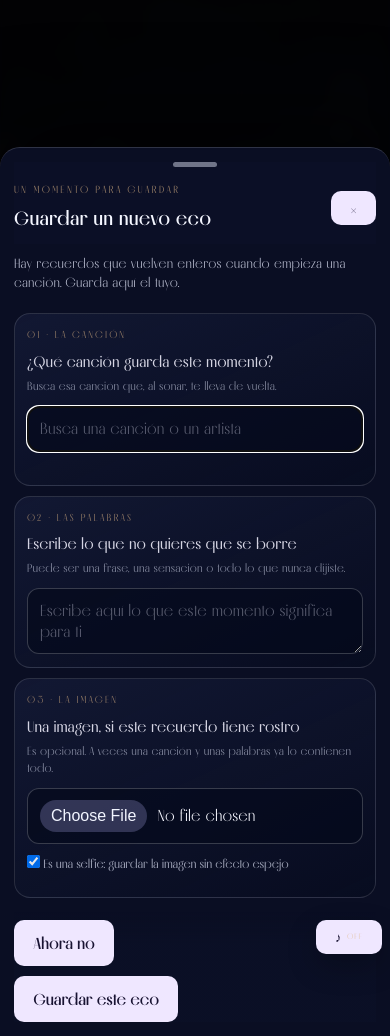
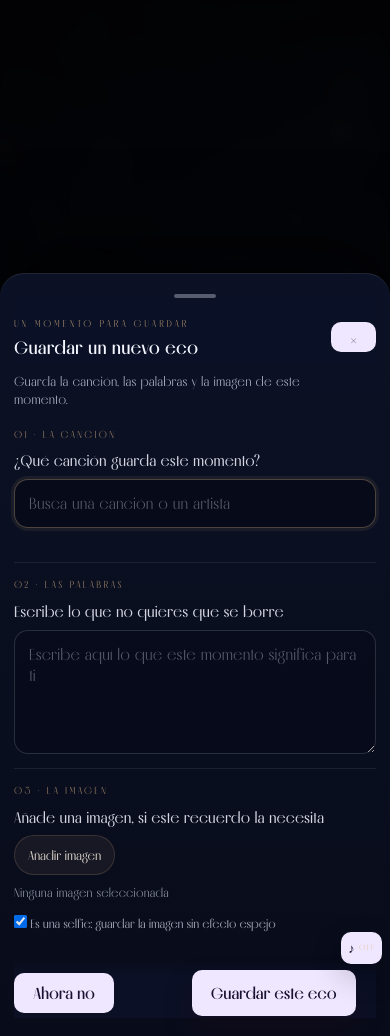
Before and after one commit to celiaefe/eco, a Flask app: page /recuerdos?crear=1 in a window 390 px wide. Run offline with Flask 3, Linux system fonts and the light colour scheme; data comes from the database, SQL or seed files in the repository; data that the repository does not hold is empty.

Commit message:
Refine Eco mobile surfaces

```diff
--- a/static/css/mobile.css
+++ b/static/css/mobile.css
@@ -122,24 +145,24 @@
 
   .nuevo-recuerdo-panel{
     max-height: 88svh;
-    padding: 14px 14px calc(env(safe-area-inset-bottom, 0px) + 14px);
+    padding: calc(max(16px, env(safe-area-inset-top, 0px)) + 4px) 14px calc(env(safe-area-inset-bottom, 0px) + 18px);
   }
 
   .nuevo-recuerdo-head h2{
-    font-size: 1.2rem;
+    font-size: 1.12rem;
   }
 
   .nuevo-recuerdo-sub{
-    max-width: 38ch;
-    line-height: 1.4;
+    max-width: 32ch;
+    line-height: 1.35;
   }
 
   .nuevo-recuerdo-form{
-    gap: 10px;
+    gap: 14px;
   }
 
   .nuevo-recuerdo-paso{
-    padding: 13px 12px;
+    padding: 0;
   }
 
   .nuevo-recuerdo-panel .nuevo-recuerdo-form input[type="text"],
@@ -149,17 +172,48 @@
     font-size: 16px;
   }
 
+  .nuevo-recuerdo-panel .nuevo-recuerdo-form textarea{
+    min-height: 124px;
+  }
+
+  .nuevo-recuerdo-file-trigger{
+    min-height: 40px;
+    padding: 0 13px;
+    font-size: 0.8rem;
+  }
+
+  .nuevo-recuerdo-file-name{
+    font-size: 0.78rem;
+  }
+
   .nuevo-recuerdo-actions{
     position: sticky;
     bottom: 0;
     z-index: 2;
-    padding: 8px 0 0;
-    background: linear-gradient(180deg, transparent, rgba(11,16,38,.96) 28%);
+    grid-template-columns: 1fr 1.1fr;
+    padding: 10px 0 calc(env(safe-area-inset-bottom, 0px) + 2px);
+    background: linear-gradient(180deg, transparent, rgba(11,16,38,.97) 28%);
   }
 
   .nuevo-recuerdo-btn-secundario,
   .nuevo-recuerdo-btn-primario{
     min-height: 46px;
+  }
+
+  .nuevo-recuerdo-btn-secundario{
+    min-height: 0;
+    font-size: 0.86rem;
+  }
+
+  .recuerdos-page .ambient-toggle,
+  body.panel-abierto .ambient-toggle,
+  body.modo-crear .ambient-toggle{
+    right: max(8px, env(safe-area-inset-right));
+    bottom: calc(72px + env(safe-area-inset-bottom));
+    min-height: 32px;
+    padding: 5px 7px;
+    gap: 4px;
+    font-size: 9px;
   }
 
   /* Biblioteca and memory detail */
--- a/static/css/style.css
+++ b/static/css/style.css
@@ -1196,15 +1196,16 @@ body.js-scroll-intro .zona-recuerdos.visible {
   bottom: 0;
   top: auto;
   width: auto;
-  max-height: 78vh;
+  max-height: min(86svh, 860px);
   overflow-y: auto;
-  background: rgba(11, 16, 38, 0.92);
-  border: 1px solid rgba(240, 242, 255, 0.16);
-  border-top-left-radius: 26px;
-  border-top-right-radius: 26px;
+  background:
+    linear-gradient(180deg, rgba(12, 18, 38, 0.97), rgba(8, 12, 27, 0.96));
+  border: 1px solid rgba(240, 242, 255, 0.10);
+  border-top-left-radius: 28px;
+  border-top-right-radius: 28px;
   border-bottom-left-radius: 0;
   border-bottom-right-radius: 0;
-  padding: 22px 22px calc(env(safe-area-inset-bottom, 0px) + 22px);
+  padding: calc(max(18px, env(safe-area-inset-top, 0px)) + 4px) 24px calc(env(safe-area-inset-bottom, 0px) + 28px);
   z-index: 40;
   box-shadow: 0 -30px 80px rgba(0, 0, 0, 0.6);
   transform: translateY(105%);
@@ -1252,74 +1253,88 @@ body.js-scroll-intro .zona-recuerdos.visible {
   display: grid;
   grid-template-columns: 1fr auto;
   align-items: center;
-  gap: 8px;
+  gap: 10px;
 }
 
 .nuevo-recuerdo-kicker{
   display: block;
-  margin-bottom: 5px;
+  margin-bottom: 6px;
   color: rgba(214, 176, 130, 0.72);
-  font-size: 0.65rem;
-  letter-spacing: 0.22em;
+  font-size: 0.63rem;
+  letter-spacing: 0.28em;
   text-transform: uppercase;
 }
 
 .nuevo-recuerdo-handle{
   grid-column: 1 / -1;
-  width: 44px;
-  height: 5px;
+  width: 42px;
+  height: 4px;
   border-radius: 999px;
-  margin: 0 auto 6px;
-  background: rgba(235, 239, 255, 0.45);
+  margin: 0 auto 8px;
+  background: rgba(235, 239, 255, 0.34);
 }
 
 .nuevo-recuerdo-head h2{
   margin: 0;
+  line-height: 1.04;
 }
 
 .nuevo-recuerdo-close{
-  width: 34px;
-  height: 34px;
+  width: 30px;
+  height: 30px;
   border-radius: 999px;
-  border: 1px solid rgba(255,255,255,0.26);
-  background: rgba(255,255,255,0.08);
-  color: #eff3ff;
-  font-size: 1.15rem;
+  border: 1px solid rgba(255,255,255,0.14);
+  background: rgba(255,255,255,0.04);
+  color: rgba(239, 243, 255, 0.8);
+  font-size: 1rem;
   line-height: 1;
   cursor: pointer;
+  transition: background 0.2s ease, border-color 0.2s ease, color 0.2s ease;
+}
+
+.nuevo-recuerdo-close:hover,
+.nuevo-recuerdo-close:focus-visible{
+  background: rgba(255,255,255,0.08);
+  border-color: rgba(255,255,255,0.22);
+  color: #eff3ff;
 }
 
 .nuevo-recuerdo-sub{
-  max-width: 52ch;
-  margin: 12px 0 20px;
-  font-size: 0.94rem;
-  line-height: 1.55;
+  max-width: 38ch;
+  margin: 10px 0 18px;
+  font-size: 0.9rem;
+  line-height: 1.46;
   color: rgba(232, 237, 255, 0.76);
 }
 
 .nuevo-recuerdo-form{
-  gap: 14px;
+  gap: 18px;
 }
 
 .nuevo-recuerdo-paso{
   display: flex;
   flex-direction: column;
   gap: 8px;
-  padding: 17px 16px;
-  border: 1px solid rgba(255,255,255,0.13);
-  border-radius: 18px;
-  background: linear-gradient(155deg, rgba(24, 31, 62, 0.58), rgba(5, 10, 28, 0.42));
+  padding: 0;
+  border: 0;
+  border-radius: 0;
+  background: transparent;
+}
+
+.nuevo-recuerdo-paso + .nuevo-recuerdo-paso{
+  padding-top: 16px;
+  border-top: 1px solid rgba(255,255,255,0.08);
 }
 
 .nuevo-recuerdo-paso-num{
   color: rgba(214, 176, 130, 0.68);
   font-size: 0.64rem;
-  letter-spacing: 0.2em;
+  letter-spacing: 0.22em;
 }
 
 .nuevo-recuerdo-label{
-  font-size: 1.02rem;
-  line-height: 1.3;
+  font-size: 1rem;
+  line-height: 1.28;
   letter-spacing: 0;
   color: rgba(244, 242, 255, 0.96);
 }
@@ -1335,14 +1350,25 @@ body.js-scroll-intro .zona-recuerdos.visible {
 .nuevo-recuerdo-panel .nuevo-recuerdo-form textarea,
 .nuevo-recuerdo-panel .nuevo-recuerdo-form input[type="file"]{
   margin-bottom: 0;
-  border-radius: 12px;
-  border: 1px solid rgba(255,255,255,0.2);
-  background: rgba(5, 10, 28, 0.66);
-  padding: 11px 12px;
+  border-radius: 14px;
+  border: 1px solid rgba(255,255,255,0.14);
+  background: rgba(7, 11, 25, 0.72);
+  padding: 13px 14px;
+  color: #f4f6ff;
+  outline: none;
+  transition: border-color 0.2s ease, background 0.2s ease, box-shadow 0.2s ease;
+}
+
+.nuevo-recuerdo-panel .nuevo-recuerdo-form input[type="text"]:focus,
+.nuevo-recuerdo-panel .nuevo-recuerdo-form textarea:focus{
+  border-color: rgba(214, 176, 130, 0.34);
+  background: rgba(7, 11, 25, 0.86);
+  box-shadow: 0 0 0 3px rgba(214, 176, 130, 0.08);
 }
 
 .nuevo-recuerdo-panel .nuevo-recuerdo-form textarea{
-  min-height: 132px;
+  min-height: 148px;
+  resize: vertical;
 }
 
 .nuevo-recuerdo-panel .nuevo-recuerdo-form input[type="file"]::file-selector-button{
@@ -1363,8 +1389,54 @@ body.js-scroll-intro .zona-recuerdos.visible {
   padding-right: 3px;
 }
 
+.nuevo-recuerdo-file-row{
+  display: flex;
+  align-items: center;
+  gap: 12px;
+  flex-wrap: wrap;
+}
+
+.nuevo-recuerdo-file-input{
+  position: absolute;
+  width: 1px;
+  height: 1px;
+  padding: 0;
+  margin: -1px;
+  overflow: hidden;
+  clip: rect(0, 0, 0, 0);
+  white-space: nowrap;
+  border: 0;
+}
+
+.nuevo-recuerdo-file-trigger{
+  display: inline-flex;
+  align-items: center;
+  justify-content: center;
+  min-height: 42px;
+  padding: 0 14px;
+  border-radius: 999px;
+  border: 1px solid rgba(214, 176, 130, 0.20);
+  background: rgba(214, 176, 130, 0.08);
+  color: rgba(247, 237, 225, 0.92);
+  font-size: 0.84rem;
+  cursor: pointer;
+  transition: background 0.2s ease, border-color 0.2s ease;
+}
+
+.nuevo-recuerdo-file-trigger:hover,
+.nuevo-recuerdo-file-input:focus-visible + .nuevo-recuerdo-file-trigger{
+  background: rgba(214, 176, 130, 0.12);
+  border-color: rgba(214, 176, 130, 0.30);
+}
+
+.nuevo-recuerdo-file-name{
+  color: rgba(232, 237, 255, 0.62);
+  font-size: 0.82rem;
+  line-height: 1.35;
+}
+
 .nuevo-recuerdo-selfie{
-  margin-top: 2px;
+  margin-top: 4px;
   color: rgba(232, 237, 255, 0.7);
   font-size: 0.76rem;
 }
@@ -1375,30 +1447,36 @@ body.js-scroll-intro .zona-recuerdos.visible {
   display: grid;
   grid-template-columns: 1fr 1.2fr;
   gap: 10px;
-  margin-top: 4px;
-  padding-top: 10px;
-  background: linear-gradient(180deg, rgba(11,16,38,0), rgba(11,16,38,0.95) 24%);
+  align-items: center;
+  margin-top: 2px;
+  padding: 12px 0 calc(env(safe-area-inset-bottom, 0px) + 2px);
+  background: linear-gradient(180deg, rgba(11,16,38,0), rgba(11,16,38,0.98) 26%);
 }
 
 .nuevo-recuerdo-btn-secundario,
 .nuevo-recuerdo-btn-primario{
   width: 100%;
-  border-radius: 12px;
+  border-radius: 14px;
   padding: 12px 14px;
-  font-size: 0.95rem;
+  font-size: 0.94rem;
   font-weight: 600;
 }
 
 .nuevo-recuerdo-btn-secundario{
-  border: 1px solid rgba(255,255,255,0.25);
-  background: rgba(255,255,255,0.08);
-  color: #edf1ff;
+  width: auto;
+  justify-self: start;
+  border: 0;
+  background: transparent;
+  color: rgba(237, 241, 255, 0.72);
+  padding-left: 0;
+  padding-right: 0;
 }
 
 .nuevo-recuerdo-btn-primario{
-  border: none;
-  background: #b9b8ff;
-  color: #0f1330;
+  border: 1px solid rgba(164, 64, 91, 0.28);
+  background: linear-gradient(135deg, rgba(122, 32, 57, 0.96), rgba(154, 48, 68, 0.90));
+  color: #fff5ec;
+  box-shadow: 0 14px 30px rgba(50, 8, 22, 0.22);
 }
 
 @keyframes latidoPlus {
@@ -1672,13 +1750,13 @@ body.panel-abierto {
     bottom: 0;
     top: auto;
     width: 100%;
-    max-height: 82svh;
+    max-height: 88svh;
     transform: translateY(110%);
-    border-radius: 20px 20px 0 0;
+    border-radius: 24px 24px 0 0;
     border-left: none;
     border-right: none;
     border-bottom: none;
-    padding: 18px 16px calc(env(safe-area-inset-bottom, 0px) + 18px);
+    padding: calc(max(16px, env(safe-area-inset-top, 0px)) + 4px) 16px calc(env(safe-area-inset-bottom, 0px) + 20px);
   }
 
   .nuevo-recuerdo-panel.abierto {
@@ -1688,20 +1766,23 @@ body.panel-abierto {
   .nuevo-recuerdo-head {
     position: sticky;
     top: 0;
-    background: rgba(11, 16, 38, 0.92);
-    padding-bottom: 0.55rem;
-    margin-bottom: 0.7rem;
+    background: rgba(11, 16, 38, 0.96);
+    padding-bottom: 0.45rem;
+    margin-bottom: 0.55rem;
     z-index: 2;
   }
 
   .nuevo-recuerdo-sub{
     margin-top: 0;
-    font-size: 0.84rem;
+    font-size: 0.82rem;
   }
 
   .nuevo-recuerdo-paso{
-    padding: 15px 13px;
-    border-radius: 16px;
+    padding: 0;
+  }
+
+  .nuevo-recuerdo-paso + .nuevo-recuerdo-paso{
+    padding-top: 14px;
   }
 
   .nuevo-recuerdo-label{
@@ -1712,9 +1793,18 @@ body.panel-abierto {
     font-size: 0.73rem;
   }
 
+  .nuevo-recuerdo-file-row{
+    align-items: flex-start;
+    gap: 10px;
+  }
+
+  .nuevo-recuerdo-file-name{
+    width: 100%;
+  }
+
   .nuevo-recuerdo-actions{
-    grid-template-columns: 1fr;
-    padding-bottom: 2px;
+    grid-template-columns: 1fr 1.1fr;
+    padding-bottom: calc(env(safe-area-inset-bottom, 0px) + 2px);
   }
 
   .spotify-item {
@@ -1731,6 +1821,16 @@ body.panel-abierto {
   .spotify-preview,
   .recuerdo-preview {
     width: 100%;
+  }
+
+  body.panel-abierto .ambient-toggle,
+  body.modo-crear .ambient-toggle{
+    right: max(8px, env(safe-area-inset-right));
+    bottom: calc(74px + env(safe-area-inset-bottom));
+    min-height: 32px;
+    padding: 5px 7px;
+    gap: 4px;
+    font-size: 9px;
   }
 
   .bib-header{
--- a/static/js/recuerdos.js
+++ b/static/js/recuerdos.js
@@ -17,6 +17,8 @@ const entrarRecuerdosBtn = document.getElementById("entrar-recuerdos-btn");
 const zonaRecuerdos = document.getElementById("zona-recuerdos");
 const entradaNocturna = document.getElementById("entrada-nocturna");
 const formNuevoRecuerdo = nuevoRecuerdoPanel?.querySelector("form");
+const fotoPersonalInput = document.getElementById("foto_personal");
+const fotoPersonalNombre = document.getElementById("foto-personal-nombre");
 const params = new URLSearchParams(window.location.search);
 const isCrearMode = params.get("crear") === "1";
 
@@ -76,6 +78,12 @@ function mostrarCancionSeleccionada(track) {
         </div>
     `;
     cancionSeleccionada.hidden = false;
+}
+
+function actualizarNombreFoto() {
+    if (!fotoPersonalInput || !fotoPersonalNombre) return;
+    const file = fotoPersonalInput.files && fotoPersonalInput.files[0];
+    fotoPersonalNombre.textContent = file ? file.name : "Ninguna imagen seleccionada";
 }
 
 if (params.get("guardado") === "1") {
@@ -172,6 +180,9 @@ if (isCrearMode && formNuevoRecuerdo) {
         window.setTimeout(() => formNuevoRecuerdo.submit(), 240);
     });
 }
+
+fotoPersonalInput?.addEventListener("change", actualizarNombreFoto);
+actualizarNombreFoto();
 
 if (zonaRecuerdos) {
     const observerRecuerdos = new IntersectionObserver(
--- a/templates/base.html
+++ b/templates/base.html
@@ -152,7 +152,7 @@
 
     {% block extra_css %}{% endblock %}
   </style>
-  <link rel="stylesheet" href="{{ url_for('static', filename='css/mobile.css', v='20260609-2') }}">
+  <link rel="stylesheet" href="{{ url_for('static', filename='css/mobile.css', v='20260710-1') }}">
 </head>
 
 <body class="{% block body_class %}{% endblock %}">
--- a/templates/recuerdos.html
+++ b/templates/recuerdos.html
@@ -7,9 +7,9 @@
   <meta http-equiv="Cache-Control" content="no-store, no-cache, must-revalidate, max-age=0">
   <meta http-equiv="Pragma" content="no-cache">
   <meta http-equiv="Expires" content="0">
-  <link rel="stylesheet" href="{{ url_for('static', filename='css/style.css', v='20260609-1') }}">
+  <link rel="stylesheet" href="{{ url_for('static', filename='css/style.css', v='20260710-1') }}">
   <link rel="stylesheet" href="{{ url_for('static', filename='css/ambient.css', v='20260609-2') }}">
-  <link rel="stylesheet" href="{{ url_for('static', filename='css/mobile.css', v='20260609-2') }}">
+  <link rel="stylesheet" href="{{ url_for('static', filename='css/mobile.css', v='20260710-1') }}">
 </head>
 <body class="recuerdos-page">
 <div id="zona-recuerdos" class="zona-recuerdos">
@@ -65,18 +65,17 @@
   <div class="nuevo-recuerdo-head">
     <span class="nuevo-recuerdo-handle" aria-hidden="true"></span>
     <div>
-      <span class="nuevo-recuerdo-kicker">Un momento para guardar</span>
+      <span class="nuevo-recuerdo-kicker">UN MOMENTO PARA GUARDAR</span>
       <h2>Guardar un nuevo eco</h2>
     </div>
     <button id="cerrar-nuevo-recuerdo-btn" class="nuevo-recuerdo-close" type="button" aria-label="Cerrar panel">×</button>
   </div>
-  <p class="nuevo-recuerdo-sub">Hay recuerdos que vuelven enteros cuando empieza una canción. Guarda aquí el tuyo.</p>
+  <p class="nuevo-recuerdo-sub">Guarda la canción, las palabras y la imagen de este momento.</p>
   <form method="POST" enctype="multipart/form-data" class="nuevo-recuerdo-form">
     <input type="hidden" name="desde_crear" value="{{ '1' if request.args.get('crear') == '1' else '0' }}">
     <section class="nuevo-recuerdo-paso">
       <span class="nuevo-recuerdo-paso-num">01 · LA CANCIÓN</span>
       <label class="nuevo-recuerdo-label" for="cancion">¿Qué canción guarda este momento?</label>
-      <p class="nuevo-recuerdo-ayuda">Busca esa canción que, al sonar, te lleva de vuelta.</p>
       <input type="text" id="cancion" name="cancion" placeholder="Busca una canción o un artista" autocomplete="off">
       <div id="cancion-seleccionada" class="cancion-seleccionada" hidden></div>
       <div id="spotify-resultados"></div>
@@ -90,15 +89,17 @@
     <section class="nuevo-recuerdo-paso">
       <span class="nuevo-recuerdo-paso-num">02 · LAS PALABRAS</span>
       <label class="nuevo-recuerdo-label" for="nota">Escribe lo que no quieres que se borre</label>
-      <p class="nuevo-recuerdo-ayuda">Puede ser una frase, una sensación o todo lo que nunca dijiste.</p>
       <textarea id="nota" name="nota" placeholder="Escribe aquí lo que este momento significa para ti"></textarea>
     </section>
 
     <section class="nuevo-recuerdo-paso">
       <span class="nuevo-recuerdo-paso-num">03 · LA IMAGEN</span>
-      <label class="nuevo-recuerdo-label" for="foto_personal">Una imagen, si este recuerdo tiene rostro</label>
-      <p class="nuevo-recuerdo-ayuda">Es opcional. A veces una canción y unas palabras ya lo contienen todo.</p>
-      <input id="foto_personal" type="file" name="foto_personal" accept="image/*">
+      <label class="nuevo-recuerdo-label" for="foto_personal">Añade una imagen, si este recuerdo la necesita</label>
+      <div class="nuevo-recuerdo-file-row">
+        <input id="foto_personal" class="nuevo-recuerdo-file-input" type="file" name="foto_personal" accept="image/*">
+        <label class="nuevo-recuerdo-file-trigger" for="foto_personal">Añadir imagen</label>
+        <span id="foto-personal-nombre" class="nuevo-recuerdo-file-name" aria-live="polite">Ninguna imagen seleccionada</span>
+      </div>
       <label class="auth-remember nuevo-recuerdo-selfie" for="selfie_mode_recuerdo">
         <input id="selfie_mode_recuerdo" name="selfie_mode" type="checkbox" value="1" checked>
         <span>Es una selfie: guardar la imagen sin efecto espejo</span>
@@ -114,6 +115,6 @@
 <div id="panel-backdrop" class="panel-backdrop" aria-hidden="true"></div>
 
 {% include "_ambient_audio.html" %}
-<script src="{{ url_for('static', filename='js/recuerdos.js', v='20260609-1') }}"></script>
+<script src="{{ url_for('static', filename='js/recuerdos.js', v='20260710-1') }}"></script>
 </body>
 </html>
```
Also changed, not shown: other parts of static/css/mobile.css (+45 -22 lines), templates/index.html (+117 -45 lines).
